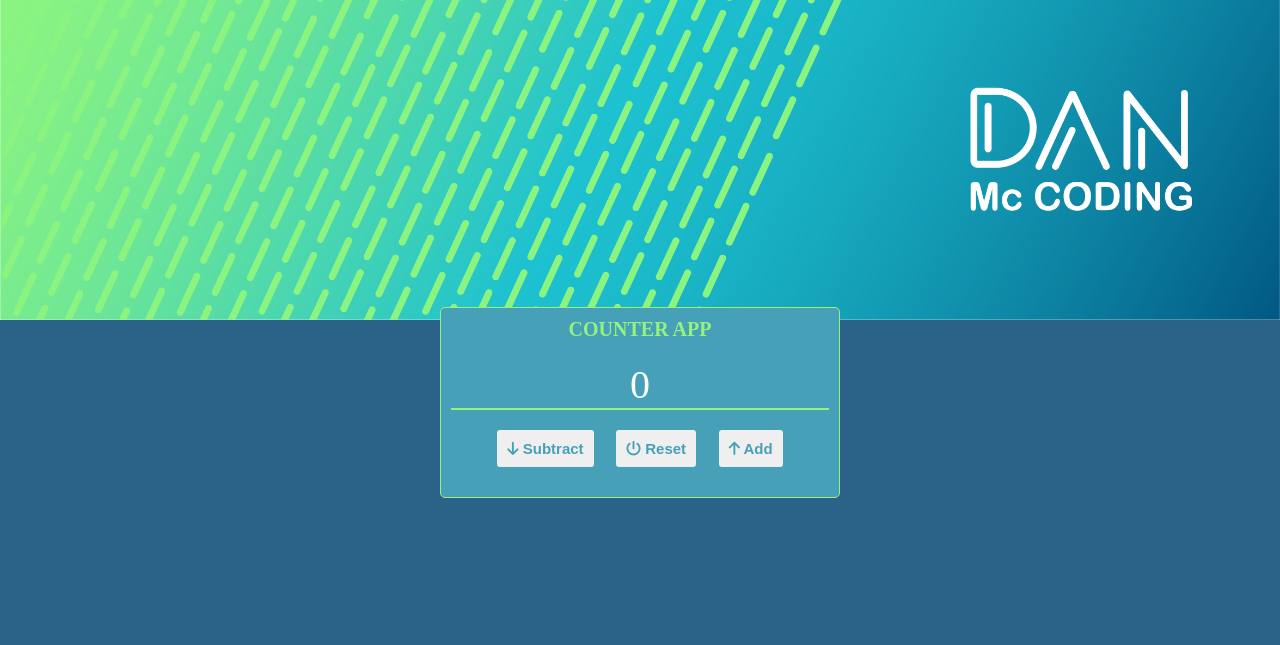
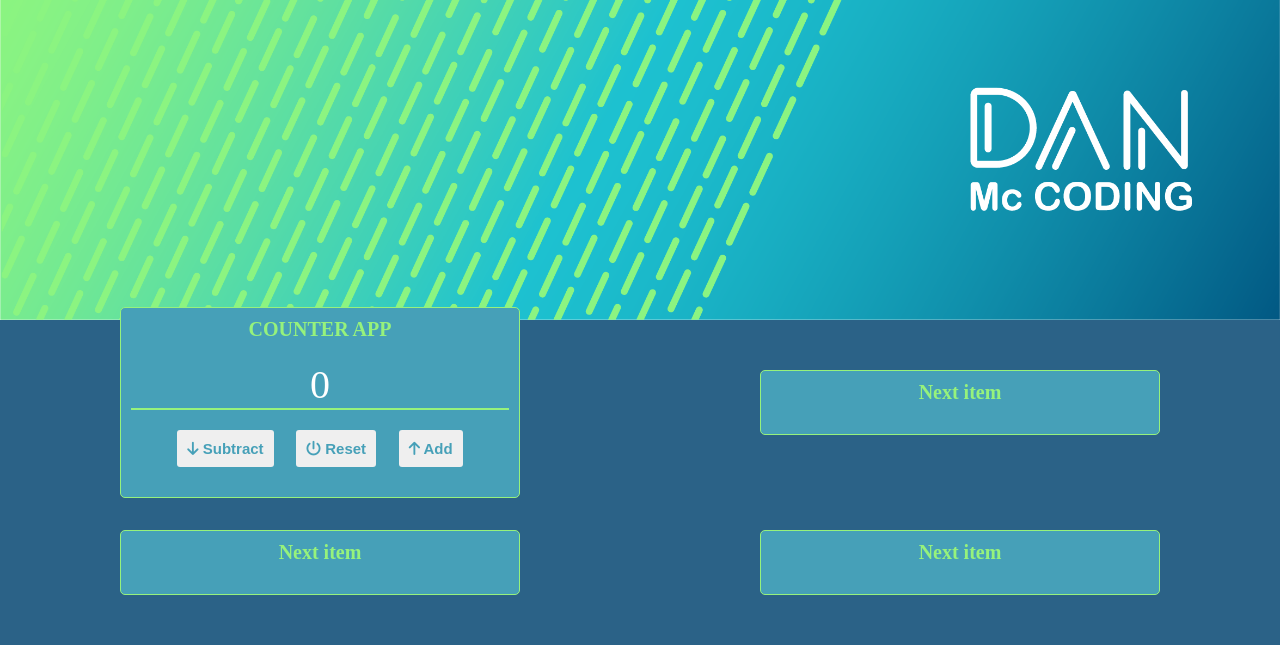
Before and after one commit to DanielMcKenna/100daysOfCode, a plain HTML site: page project1/index.html in a window 1280 px wide. Drawn offline with Linux system fonts and the light colour scheme.

Commit message:
added a grid to keep other projects on the same page

```diff
--- a/project1/index.html
+++ b/project1/index.html
@@ -14,7 +14,7 @@
   </head>
   <body>
     <nav><img src="./images/DanMckCodingBanners-01.png" alt="" /></nav>
-
+    <div class="grid">
       <div class="container">
         <div class="counter-div">
           <h1>COUNTER APP</h1>
@@ -33,6 +33,25 @@
           </div>
         </div>
       </div>
+
+      <div class="container">
+        <div class="counter-div">
+          <h1>Next item</h1>
+        </div>
+      </div>
+
+      <div class="container">
+        <div class="counter-div">
+          <h1>Next item</h1>
+        </div>
+      </div>
+      <div class="container">
+        <div class="counter-div">
+          <h1>Next item</h1>
+        </div>
+      </div>
+    </div>
+
     <script src="script.js"></script>
   </body>
 </html>
--- a/project1/styles.css
+++ b/project1/styles.css
@@ -32,9 +32,13 @@ p {
 img {
   width: 100%;
 }
-
+.grid {
+  display: flex;
+  justify-content: space-between;
+  flex-wrap: wrap;
+}
 .container {
-  max-width: 900px;
+  width: 40%;
   margin: 0 auto;
   padding: 0 20px;
   display: flex;
```
Lines whose indentation alone changed are shown as unchanged.
